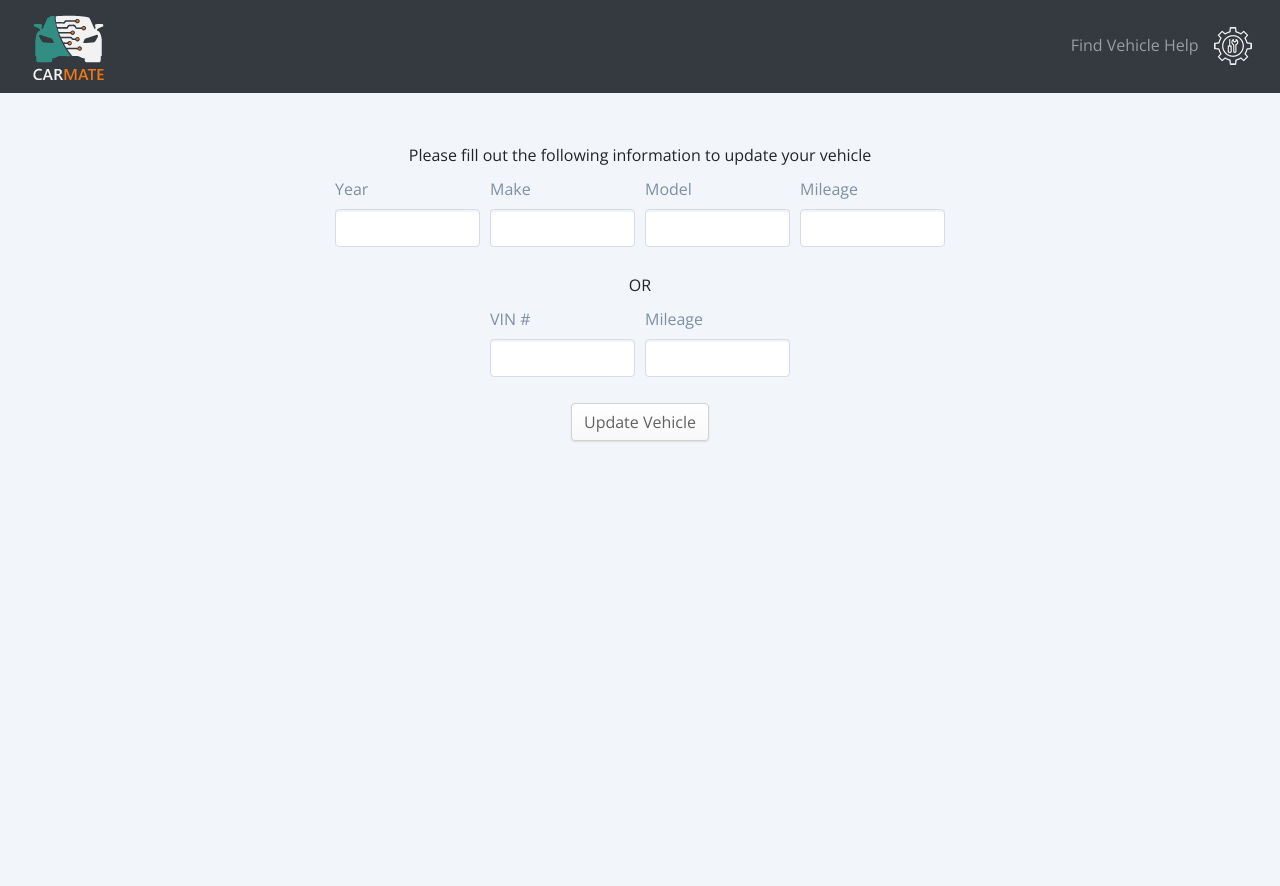
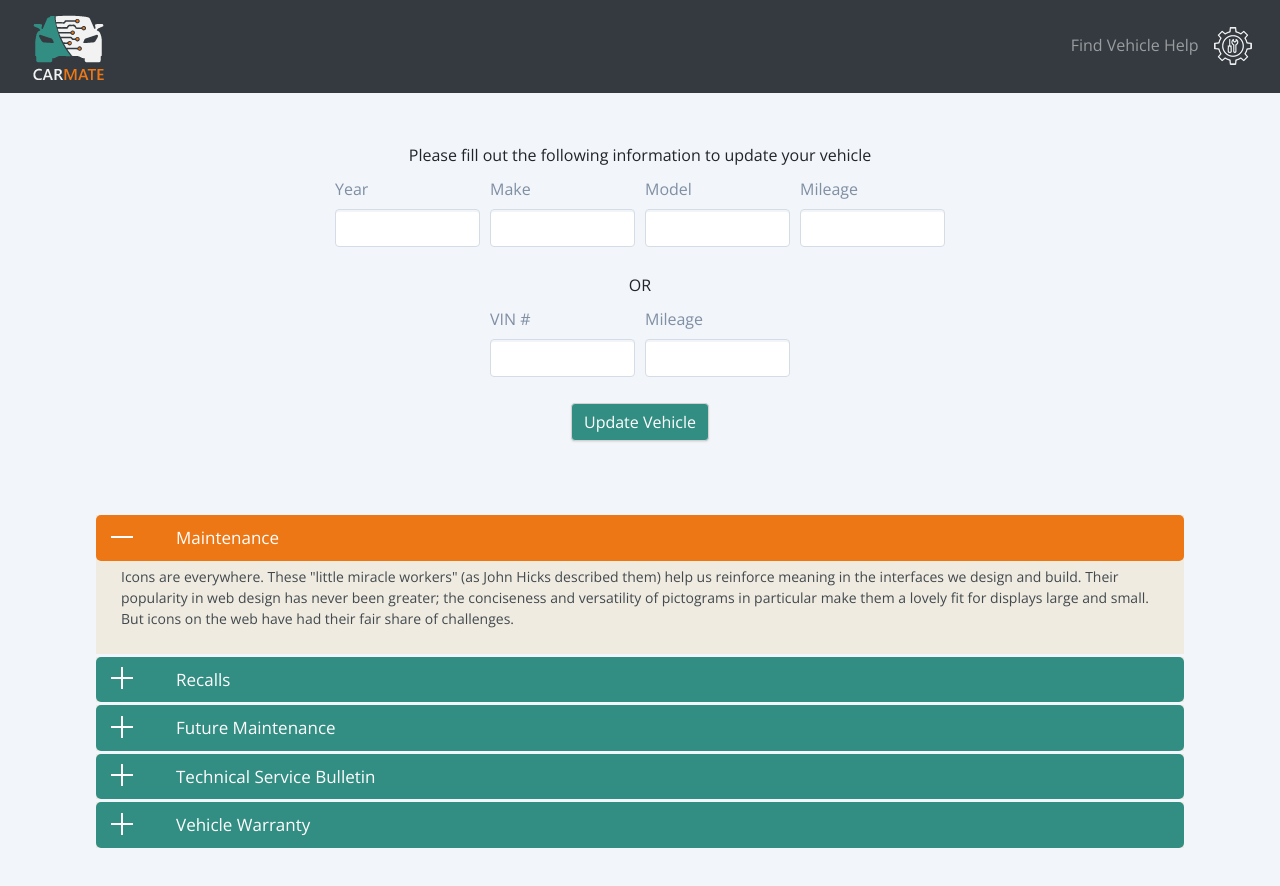
Before and after one commit to rebecalvarez/carmate, a React (Create React App) app in the folder client/: page /dashboard in a window 1280 px wide. Shown: the top 886 px of the page. Before the commit the page ends 800 px from the top, so only its background shows below. Built offline with nearby package versions, Linux system fonts and the light colour scheme.

Commit message:
Accordion element, package.json description update, css update on CardForm

```diff
--- /dev/null
+++ b/client/src/views/elements/Accordion/index.js
@@ -0,0 +1,118 @@
+import React, {Component} from 'react';
+import ReactDOM from 'react-dom'
+
+import "./style.css";
+
+
+class Panel extends Component {
+	constructor(props) {
+		super(props);
+
+		this.state = {
+			height: 0
+		};
+	}
+
+	componentDidMount() {
+		window.setTimeout(() => {
+			const el = ReactDOM.findDOMNode(this);
+			const height = el.querySelector('.panel__inner').scrollHeight;
+			this.setState({
+				height
+			});
+		}, 333);
+	}
+
+	render () {
+		const { label, content, activeTab, index, activateTab } = this.props;
+		const { height } = this.state;
+		const isActive = activeTab === index;
+		const innerStyle = {
+			height: isActive ? `${height}px` : '0px'
+		}
+
+		return (
+			<div className='panel'
+				role='tabpanel'
+				aria-expanded={isActive}>
+				<button className='panel__label'
+					role='tab'
+					onClick={activateTab}>
+					{label}
+				</button>
+				<div className='panel__inner'
+					style={innerStyle}
+					aria-hidden={!isActive}>
+					<p className='panel__content'>
+						{content}
+					</p>
+				</div>
+			</div>
+		);
+	}
+}
+
+export default class Accordion extends Component {
+	constructor(props) {
+		super(props);
+
+		this.state = {
+			activeTab: 0
+		};
+
+		this.activateTab = this.activateTab.bind(this);
+	}
+
+	activateTab(index) {
+		this.setState(prev => ({
+			activeTab: prev.activeTab === index ? -1 : index
+		}));
+	}
+
+	render() {
+		const { panels } = this.props;
+		const { activeTab } = this.state;
+		return (
+            <div className='accordion-content'>
+			<div className='accordion' role='tablist'>
+				{panels.map((panel, index) =>
+					<Panel
+						key={index}
+						activeTab={activeTab}
+						index={index}
+						{...panel}
+						activateTab={this.activateTab.bind(null, index)}
+					/>
+				)}
+			</div>
+            </div>
+		);
+	}
+}
+
+// const panels = [
+// 	{
+// 		label: 'Seriously, Don\'t Use Icon Fonts',
+// 		content: 'Icons are everywhere. These "little miracle workers" (as John Hicks described them) help us reinforce meaning in the interfaces we design and build. Their popularity in web design has never been greater; the conciseness and versatility of pictograms in particular make them a lovely fit for displays large and small. But icons on the web have had their fair share of challenges.',
+// 	},
+// 	{
+// 		label: 'Screen Readers Actually Read That Stuff',
+// 		content: 'Most assistive devices will read aloud text inserted via CSS, and many of the Unicode characters icon fonts depend on are no exception. Best-case scenario, your "favorite" icon gets read aloud as "black favorite star." Worse-case scenario, it\'s read as "unpronounceable" or skipped entirely.',
+// 	},
+// 	{
+// 		label: 'They Fail Poorly and Often',
+// 		content: 'When your icon font fails, the browser treats it like any other font and replaces it with a fallback. Best-case scenario, you\'ve chosen your fallback characters carefully and something weird-looking but communicative still loads. Worse-case scenario (and far more often), the user sees something completely incongruous, usually the dreaded "missing character" glyph.',
+// 	},
+// 	{
+// 		label: 'They\'re a Nightmare if You\'re Dyslexic',
+// 		content: 'Many dyslexic people find it helpful to swap out a website\'s typeface for something like OpenDyslexic. But icon fonts get replaced as well, which makes for a frustratingly broken experience.',
+// 	},
+// 	{
+// 		label: 'There\'s Already a Better Way',
+// 		content: 'SVG is awesome for icons! It\'s a vector image format with optional support for CSS, JavaScript, reusability, accessibility and a bunch more. It was made for this sort of thing.'
+// 	},
+// ];
+
+// const Acc = document.querySelector('#acc');
+
+// ReactDOM.render(<Accordion panels={panels}/>, Acc);
--- /dev/null
+++ b/client/src/views/elements/Accordion/style.css
@@ -0,0 +1,98 @@
+/* *,
+*:after,
+*:before {
+  box-sizing: inherit;
+} */
+ accordion-content {
+  display: flex;
+  justify-content: center;
+  padding: 50px 0;
+  background-color: #fcfcfcf1;
+  min-height: 100vh;
+  font-size: 16px;
+  line-height: 1.4;
+  font-family: 'Montserrat', sans-serif;
+  color: #1b1b1d;
+  box-sizing: border-box;
+  overflow-y: scroll;
+
+}
+.accordion {
+  width: 100%;
+  max-width: 95%;
+  padding: 5%;
+  margin: 0 auto;
+}
+.panel {
+  background-color: #f0ebe1;
+}
+.panel__label {
+  position: relative;
+  display: block;
+  width: 100%;
+  background: none;
+  border: none;
+  text-align: left;
+  padding: 10px 10px 10px 80px;
+  font-weight: 500;
+  font-size: 17px;
+  font-family: inherit;
+  transition: color 0.2s linear;
+  cursor: pointer;
+  background-color: #328E83;
+  color: #ffffff;
+  border-radius: 5px;
+}
+.panel__label:focus {
+  outline: none;
+}
+.panel__label:after,
+.panel__label:before {
+  content: '';
+  width: 22px;
+  height: 2px;
+  margin-top: -2px;
+  background-color: #ffffff;
+  position: absolute;
+  left: 15px;
+  top: 50%;
+
+}
+.panel__label:before {
+  -webkit-transform: rotate(-90deg);
+          transform: rotate(-90deg);
+  transition: -webkit-transform 0.35s cubic-bezier(0.65, 0.05, 0.36, 1);
+  transition: transform 0.35s cubic-bezier(0.65, 0.05, 0.36, 1);
+  transition: transform 0.35s cubic-bezier(0.65, 0.05, 0.36, 1), -webkit-transform 0.35s cubic-bezier(0.65, 0.05, 0.36, 1);
+
+}
+.panel[aria-expanded='true'] .panel__content {
+  opacity: 1;
+}
+.panel[aria-expanded='true'] .panel__label {
+  color: #ffffff;
+  background-color: #ED7715;
+
+}
+.panel[aria-expanded='true'] .panel__label:before {
+  -webkit-transform: rotate(0deg);
+          transform: rotate(0deg);
+
+}
+.panel__inner {
+  overflow: hidden;
+  will-change: height;
+  transition: height 0.4s cubic-bezier(0.65, 0.05, 0.36, 1);
+
+}
+.panel__content {
+  margin: 5px 25px 25px;
+  font-size: 14px;
+  color: #41494d;
+  opacity: 0;
+  transition: opacity 0.3s linear 0.18s;
+
+}
+.panel:not(:last-child) {
+  margin-bottom: 3px;
+}
--- a/client/src/views/elements/CarForm/index.js
+++ b/client/src/views/elements/CarForm/index.js
@@ -15,7 +15,7 @@
 // Year
 // Make
 // Model
-// Milage
+// Mileage
 // OR
 // VIN
 
@@ -77,7 +77,7 @@
   </Row>
   <Row>
     <Col className="spacing">
-  <Button>Update Vehicle</Button>
+  <Button className="button-style">Update Vehicle</Button>
   </Col>
   </Row>
   </Col>
--- a/client/src/views/elements/CarForm/style.css
+++ b/client/src/views/elements/CarForm/style.css
@@ -6,3 +6,11 @@
     text-align: center;
 
 }
+.button-style {
+    color: #ffffff !important;
+
+    background: #328E83 !important;
+}
+
+/* colors
+#328E83 #ED7715  */
--- a/client/src/views/pages/Dashboard.js
+++ b/client/src/views/pages/Dashboard.js
@@ -2,11 +2,40 @@
 import Navbar from 'react-bootstrap/Navbar';
 import Nav from 'react-bootstrap/Nav';
 import CarForm from '../elements/CarForm';
+import Accordion from '../elements/Accordion';
 import Logo from './images/CARMATE-Logo.png';
 import MaintIcon from './images/maint-sm.png';
 
+
+// This is an example of the panels information displayed
+const panels = [
+  {
+    label: 'Maintenance',
+    content: 'Icons are everywhere. These "little miracle workers" (as John Hicks described them) help us reinforce meaning in the interfaces we design and build. Their popularity in web design has never been greater; the conciseness and versatility of pictograms in particular make them a lovely fit for displays large and small. But icons on the web have had their fair share of challenges.',
+  },
+  {
+    label: 'Recalls',
+    content: 'Most assistive devices will read aloud text inserted via CSS, and many of the Unicode characters icon fonts depend on are no exception. Best-case scenario, your "favorite" icon gets read aloud as "black favorite star." Worse-case scenario, it\'s read as "unpronounceable" or skipped entirely.',
+  },
+  {
+    label: 'Future Maintenance',
+    content: 'When your icon font fails, the browser treats it like any other font and replaces it with a fallback. Best-case scenario, you\'ve chosen your fallback characters carefully and something weird-looking but communicative still loads. Worse-case scenario (and far more often), the user sees something completely incongruous, usually the dreaded "missing character" glyph.',
+  },
+  {
+    label: 'Technical Service Bulletin',
+    content: 'Many dyslexic people find it helpful to swap out a website\'s typeface for something like OpenDyslexic. But icon fonts get replaced as well, which makes for a frustratingly broken experience.',
+  },
+  {
+    label: 'Vehicle Warranty',
+    content: 'SVG is awesome for icons! It\'s a vector image format with optional support for CSS, JavaScript, reusability, accessibility and a bunch more. It was made for this sort of thing.'
+  },
+];
 class Dashboard extends Component {
   // state = {calls: []};
+
+
+
+
 
   render() {
 
@@ -27,6 +56,8 @@
 
 <CarForm/>
 
+<Accordion panels={panels}/>
+
     </div>
   );
 };
--- a/package.json
+++ b/package.json
@@ -1,7 +1,7 @@
 {
   "name": "mern",
   "version": "1.0.0",
-  "description": "",
+  "description": "CarMate App - about vehicle information",
   "main": "server.js",
   "scripts": {
     "start": "if-env NODE_ENV=production && npm run start:prod || npm run start:dev",
@@ -43,6 +43,7 @@
     "mongoose": "^5.3.16",
     "prop-types": "^15.7.2",
     "react-bootstrap": "^1.0.0-beta.5",
+    "react-dom": "^16.8.5",
     "react-final-form": "^4.1.0",
     "validator": "^10.11.0"
   }
```
Also changed, not shown: client/package.json (+5 -5 lines), client/src/views/pages/images/CARMATE-Logo-horizontal-web2.png (added), 1 other file (tests, documents, lock files or other folders).
